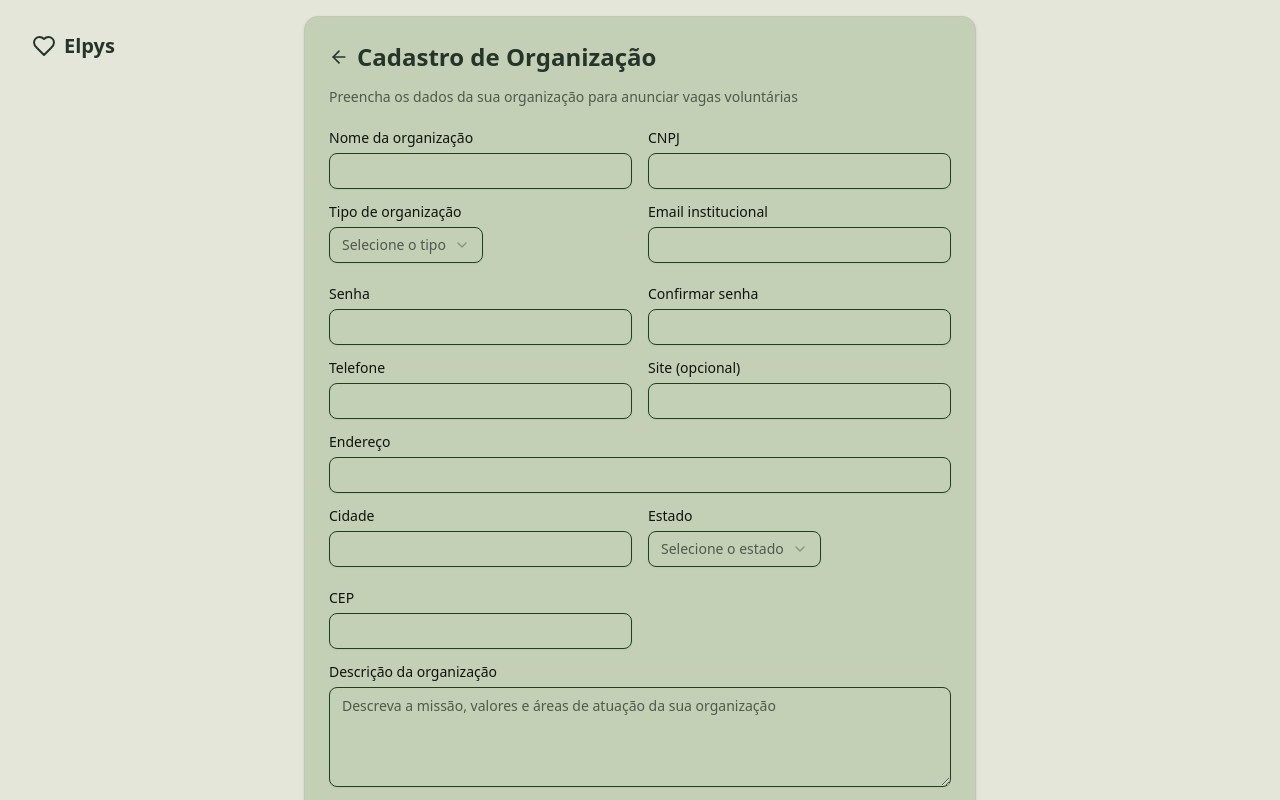
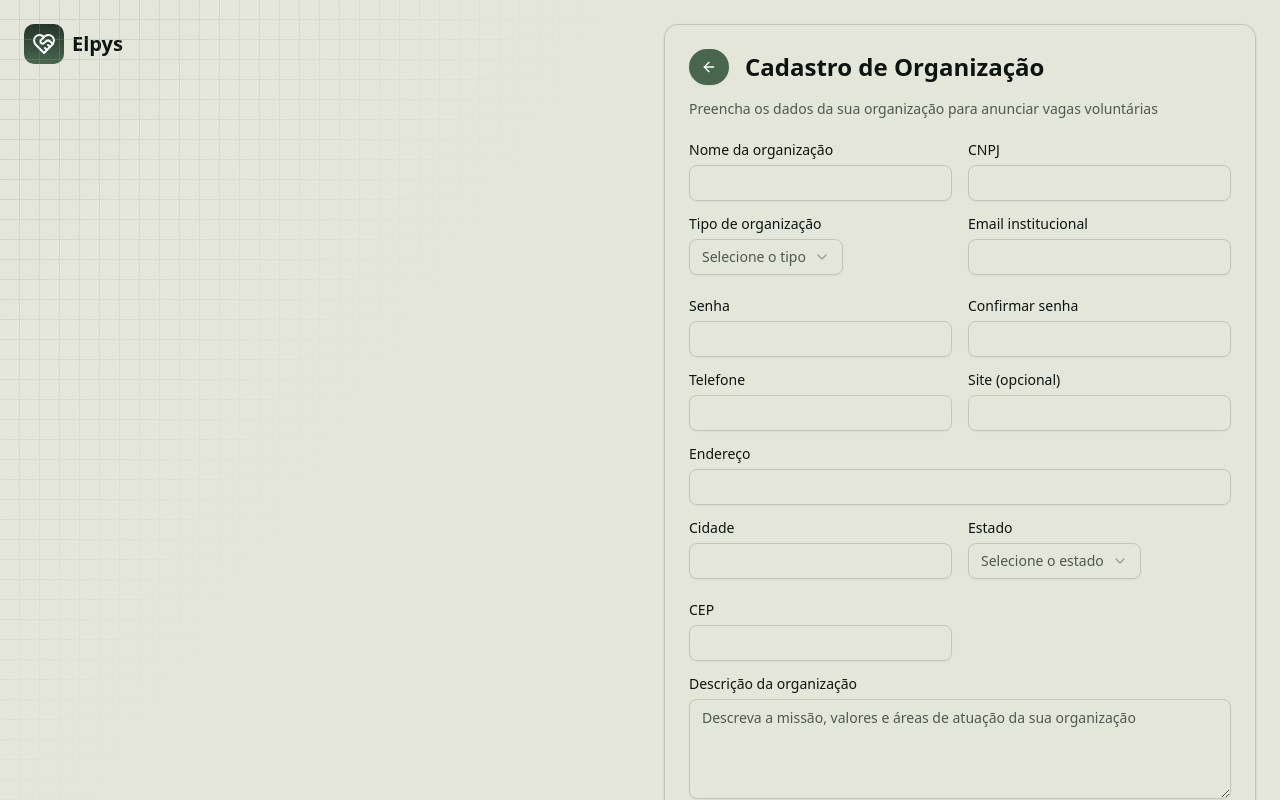
Before and after one commit to ThiagoSilva20/Elpys, a Next.js app: page /cadastro/organizacao in a window 1280 px wide. Shown: the top 800 px of the page. Built offline with nearby package versions, Linux system fonts and the light colour scheme.

Commit message:
refactor: redesign theme colors in cadastro and login page

```diff
--- a/src/app/cadastro/organizacao/page.tsx
+++ b/src/app/cadastro/organizacao/page.tsx
@@ -5,7 +5,7 @@ import type React from "react";
 import { useState } from "react";
 import Link from "next/link";
 import { useRouter } from "next/navigation";
-import { Heart, ArrowLeft } from "lucide-react";
+import { ArrowLeft, HeartHandshakeIcon } from "lucide-react";
 import { Button } from "@/app/_components/ui/button";
 import { Input } from "@/app/_components/ui/input";
 import { Label } from "@/app/_components/ui/label";
@@ -27,6 +27,8 @@ import {
   SelectValue,
 } from "@/app/_components/ui/select";
 import { Checkbox } from "@/app/_components/ui/checkbox";
+import { GridPattern } from "@/app/_components/magicui/grid-pattern";
+import { cn } from "@/app/_lib/utils";
 
 export default function CadastroOrganizacaoPage() {
   const router = useRouter();
@@ -123,27 +125,43 @@ export default function CadastroOrganizacaoPage() {
   };
 
   return (
-    <div className="flex min-h-screen flex-col items-center justify-center p-4">
-      <Link href="/" className="absolute top-8 left-8 flex items-center gap-2">
-        <Heart className="h-6 w-6 text-[#25352a]" />
-        <span className="text-xl font-bold text-[#25352a]">Elpys</span>
+    <div className="flex min-h-screen">
+      <div className="border-primary/50 relative w-1/2 p-6">
+        <GridPattern
+          width={20}
+          height={20}
+          x={-1}
+          y={-1}
+          className={cn(
+            "[mask-image:linear-gradient(to_bottom_right,white,transparent,transparent)]",
+          )}
+        />
+        <Link href="/" className="flex items-center gap-2">
+          <div className="from-primary to-secondary flex size-10 items-center justify-center rounded-lg bg-gradient-to-b p-2">
+            <HeartHandshakeIcon className="size-6 text-white" />
+          </div>
+          <span className="text-xl font-bold">Elpys</span>
         </Link>
-
-      <Card className="w-full max-w-2xl">
+      </div>
+      <div className="bg-background flex h-full w-1/2 flex-col items-center p-6">
+        <Card className="bg-background w-full">
           <CardHeader className="space-y-1">
-          <div className="mb-2 flex items-center">
+            <div className="mb-2 flex items-center space-x-4">
+              <Button asChild variant="secondary" className="rounded-full">
                 <Link
                   href="/cadastro"
-              className="mr-2 text-[#25352a] hover:text-[#1a261e]"
+                  className="flex items-center justify-center"
                 >
-              <ArrowLeft className="h-5 w-5" />
+                  <ArrowLeft className="h-5 w-5 text-white" />
                 </Link>
-            <CardTitle className="text-2xl font-bold text-[#25352a]">
+              </Button>
+              <CardTitle className="text-2xl font-bold">
                 Cadastro de Organização
               </CardTitle>
             </div>
             <CardDescription>
-            Preencha os dados da sua organização para anunciar vagas voluntárias
+              Preencha os dados da sua organização para anunciar vagas
+              voluntárias
             </CardDescription>
           </CardHeader>
           <CardContent>
@@ -163,7 +181,6 @@ export default function CadastroOrganizacaoPage() {
                     value={formData.name}
                     onChange={handleChange}
                     required
-                  className="border-[#1c4020]"
                   />
                 </div>
 
@@ -175,7 +192,6 @@ export default function CadastroOrganizacaoPage() {
                     value={formData.cnpj}
                     onChange={handleChange}
                     required
-                  className="border-[#1c4020]"
                   />
                 </div>
 
@@ -186,7 +202,7 @@ export default function CadastroOrganizacaoPage() {
                       handleSelectChange("orgType", value)
                     }
                   >
-                  <SelectTrigger className="border-[#1c4020]">
+                    <SelectTrigger>
                       <SelectValue placeholder="Selecione o tipo" />
                     </SelectTrigger>
                     <SelectContent>
@@ -209,7 +225,6 @@ export default function CadastroOrganizacaoPage() {
                     value={formData.email}
                     onChange={handleChange}
                     required
-                  className="border-[#1c4020]"
                   />
                 </div>
 
@@ -222,7 +237,6 @@ export default function CadastroOrganizacaoPage() {
                     value={formData.password}
                     onChange={handleChange}
                     required
-                  className="border-[#1c4020]"
                   />
                 </div>
 
@@ -235,7 +249,6 @@ export default function CadastroOrganizacaoPage() {
                     value={formData.confirmarSenha}
                     onChange={handleChange}
                     required
-                  className="border-[#1c4020]"
                   />
                 </div>
 
@@ -247,7 +260,6 @@ export default function CadastroOrganizacaoPage() {
                     value={formData.phone}
                     onChange={handleChange}
                     required
-                  className="border-[#1c4020]"
                   />
                 </div>
 
@@ -258,7 +270,6 @@ export default function CadastroOrganizacaoPage() {
                     name="website"
                     value={formData.website}
                     onChange={handleChange}
-                  className="border-[#1c4020]"
                   />
                 </div>
 
@@ -270,7 +281,6 @@ export default function CadastroOrganizacaoPage() {
                     value={formData.address}
                     onChange={handleChange}
                     required
-                  className="border-[#1c4020]"
                   />
                 </div>
 
@@ -282,16 +292,17 @@ export default function CadastroOrganizacaoPage() {
                     value={formData.city}
                     onChange={handleChange}
                     required
-                  className="border-[#1c4020]"
                   />
                 </div>
 
                 <div className="space-y-2">
                   <Label htmlFor="state">Estado</Label>
                   <Select
-                  onValueChange={(value) => handleSelectChange("state", value)}
+                    onValueChange={(value) =>
+                      handleSelectChange("state", value)
+                    }
                   >
-                  <SelectTrigger className="border-[#1c4020]">
+                    <SelectTrigger>
                       <SelectValue placeholder="Selecione o estado" />
                     </SelectTrigger>
                     <SelectContent>
@@ -306,7 +317,9 @@ export default function CadastroOrganizacaoPage() {
                       <SelectItem value="GO">Goiás (GO)</SelectItem>
                       <SelectItem value="MA">Maranhão (MA)</SelectItem>
                       <SelectItem value="MT">Mato Grosso (MT)</SelectItem>
-                    <SelectItem value="MS">Mato Grosso do Sul (MS)</SelectItem>
+                      <SelectItem value="MS">
+                        Mato Grosso do Sul (MS)
+                      </SelectItem>
                       <SelectItem value="MG">Minas Gerais (MG)</SelectItem>
                       <SelectItem value="PA">Pará (PA)</SelectItem>
                       <SelectItem value="PB">Paraíba (PB)</SelectItem>
@@ -314,7 +327,9 @@ export default function CadastroOrganizacaoPage() {
                       <SelectItem value="PE">Pernambuco (PE)</SelectItem>
                       <SelectItem value="PI">Piauí (PI)</SelectItem>
                       <SelectItem value="RJ">Rio de Janeiro (RJ)</SelectItem>
-                    <SelectItem value="RN">Rio Grande do Norte (RN)</SelectItem>
+                      <SelectItem value="RN">
+                        Rio Grande do Norte (RN)
+                      </SelectItem>
                       <SelectItem value="RS">Rio Grande do Sul (RS)</SelectItem>
                       <SelectItem value="RO">Rondônia (RO)</SelectItem>
                       <SelectItem value="RR">Roraima (RR)</SelectItem>
@@ -334,7 +349,6 @@ export default function CadastroOrganizacaoPage() {
                     value={formData.zipCode}
                     onChange={handleChange}
                     required
-                  className="border-[#1c4020]"
                   />
                 </div>
 
@@ -346,7 +360,7 @@ export default function CadastroOrganizacaoPage() {
                     placeholder="Descreva a missão, valores e áreas de atuação da sua organização"
                     value={formData.description}
                     onChange={handleChange}
-                  className="min-h-[100px] border-[#1c4020]"
+                    className="min-h-[100px]"
                     required
                   />
                 </div>
@@ -356,7 +370,6 @@ export default function CadastroOrganizacaoPage() {
                     id="termos"
                     checked={termos}
                     onCheckedChange={(checked) => setTermos(checked as boolean)}
-                  className="border-[#1c4020]"
                   />
                   <label
                     htmlFor="termos"
@@ -365,14 +378,14 @@ export default function CadastroOrganizacaoPage() {
                     Concordo com os{" "}
                     <Link
                       href="/termos"
-                    className="text-[#25352a] hover:underline"
+                      className="text-secondary hover:underline"
                     >
                       termos de uso
                     </Link>{" "}
                     e{" "}
                     <Link
                       href="/privacidade"
-                    className="text-[#25352a] hover:underline"
+                      className="text-secondary hover:underline"
                     >
                       política de privacidade
                     </Link>
@@ -382,7 +395,7 @@ export default function CadastroOrganizacaoPage() {
 
               <Button
                 type="submit"
-              className="w-full bg-[#25352a] hover:bg-[#1a261e]"
+                className="h-[3em] w-full"
                 disabled={isLoading}
               >
                 {isLoading ? "Cadastrando..." : "Concluir cadastro"}
@@ -392,12 +405,13 @@ export default function CadastroOrganizacaoPage() {
           <CardFooter className="flex justify-center">
             <div className="text-center text-sm">
               Já tem uma conta?{" "}
-            <Link href="/login" className="text-[#25352a] hover:underline">
+              <Link href="/login" className="text-secondary hover:underline">
                 Faça login
               </Link>
             </div>
           </CardFooter>
         </Card>
       </div>
+    </div>
   );
 }
--- a/src/app/cadastro/voluntario/page.tsx
+++ b/src/app/cadastro/voluntario/page.tsx
@@ -5,7 +5,7 @@ import type React from "react";
 import { useState } from "react";
 import Link from "next/link";
 import { useRouter } from "next/navigation";
-import { Heart, ArrowLeft } from "lucide-react";
+import { ArrowLeft, HeartHandshakeIcon } from "lucide-react";
 import { Button } from "@/app/_components/ui/button";
 import { Input } from "@/app/_components/ui/input";
 import { Label } from "@/app/_components/ui/label";
@@ -27,6 +27,8 @@ import {
   SelectValue,
 } from "@/app/_components/ui/select";
 import { Checkbox } from "@/app/_components/ui/checkbox";
+import { GridPattern } from "@/app/_components/magicui/grid-pattern";
+import { cn } from "@/app/_lib/utils";
 
 export default function CadastroVoluntarioPage() {
   const router = useRouter();
@@ -115,22 +117,38 @@ export default function CadastroVoluntarioPage() {
   };
 
   return (
-    <div className="flex min-h-screen flex-col items-center justify-center p-4">
-      <Link href="/" className="absolute top-8 left-8 flex items-center gap-2">
-        <Heart className="h-6 w-6 text-[#25352a]" />
-        <span className="text-xl font-bold text-[#25352a]">Elpys</span>
+    <div className="flex min-h-screen">
+      <div className="border-primary/50 relative w-1/2 p-6">
+        <GridPattern
+          width={20}
+          height={20}
+          x={-1}
+          y={-1}
+          className={cn(
+            "[mask-image:linear-gradient(to_bottom_right,white,transparent,transparent)]",
+          )}
+        />
+        <Link href="/" className="flex items-center gap-2">
+          <div className="from-primary to-secondary flex size-10 items-center justify-center rounded-lg bg-gradient-to-b p-2">
+            <HeartHandshakeIcon className="size-6 text-white" />
+          </div>
+          <span className="text-xl font-bold">Elpys</span>
         </Link>
+      </div>
 
-      <Card className="w-full max-w-2xl">
+      <div className="bg-background flex h-full w-1/2 flex-col items-center p-6">
+        <Card className="bg-background w-full">
           <CardHeader className="space-y-1">
-          <div className="mb-2 flex items-center">
+            <div className="mb-2 flex items-center space-x-4">
+              <Button asChild variant="secondary" className="rounded-full">
                 <Link
                   href="/cadastro"
-              className="mr-2 text-[#25352a] hover:text-[#1a261e]"
+                  className="flex items-center justify-center"
                 >
-              <ArrowLeft className="h-5 w-5" />
+                  <ArrowLeft className="h-5 w-5 text-white" />
                 </Link>
-            <CardTitle className="text-2xl font-bold text-[#25352a]">
+              </Button>
+              <CardTitle className="text-2xl font-bold">
                 Cadastro de Voluntário
               </CardTitle>
             </div>
@@ -155,7 +173,6 @@ export default function CadastroVoluntarioPage() {
                     value={formData.fullName}
                     onChange={handleChange}
                     required
-                  className="border-[#1c4020]"
                   />
                 </div>
 
@@ -168,7 +185,6 @@ export default function CadastroVoluntarioPage() {
                     value={formData.email}
                     onChange={handleChange}
                     required
-                  className="border-[#1c4020]"
                   />
                 </div>
 
@@ -181,7 +197,6 @@ export default function CadastroVoluntarioPage() {
                     value={formData.password}
                     onChange={handleChange}
                     required
-                  className="border-[#1c4020]"
                   />
                 </div>
 
@@ -194,7 +209,6 @@ export default function CadastroVoluntarioPage() {
                     value={formData.confirmarSenha}
                     onChange={handleChange}
                     required
-                  className="border-[#1c4020]"
                   />
                 </div>
 
@@ -206,7 +220,6 @@ export default function CadastroVoluntarioPage() {
                     value={formData.phone}
                     onChange={handleChange}
                     required
-                  className="border-[#1c4020]"
                   />
                 </div>
 
@@ -218,16 +231,17 @@ export default function CadastroVoluntarioPage() {
                     value={formData.city}
                     onChange={handleChange}
                     required
-                  className="border-[#1c4020]"
                   />
                 </div>
 
                 <div className="space-y-2">
                   <Label htmlFor="state">Estado</Label>
                   <Select
-                  onValueChange={(value) => handleSelectChange("state", value)}
+                    onValueChange={(value) =>
+                      handleSelectChange("state", value)
+                    }
                   >
-                  <SelectTrigger className="border-[#1c4020]">
+                    <SelectTrigger>
                       <SelectValue placeholder="Selecione seu estado" />
                     </SelectTrigger>
                     <SelectContent>
@@ -269,7 +283,7 @@ export default function CadastroVoluntarioPage() {
                       handleSelectChange("availability", value)
                     }
                   >
-                  <SelectTrigger className="border-[#1c4020]">
+                    <SelectTrigger>
                       <SelectValue placeholder="Selecione sua disponibilidade" />
                     </SelectTrigger>
                     <SelectContent>
@@ -293,7 +307,7 @@ export default function CadastroVoluntarioPage() {
                     placeholder="Descreva suas áreas de interesse para voluntariado (educação, meio ambiente, saúde, etc.)"
                     value={formData.interests}
                     onChange={handleChange}
-                  className="min-h-[100px] border-[#1c4020]"
+                    className="min-h-[100px]"
                     required
                   />
                 </div>
@@ -303,7 +317,6 @@ export default function CadastroVoluntarioPage() {
                     id="termos"
                     checked={termos}
                     onCheckedChange={(checked) => setTermos(checked as boolean)}
-                  className="border-[#1c4020]"
                   />
                   <label
                     htmlFor="termos"
@@ -312,14 +325,14 @@ export default function CadastroVoluntarioPage() {
                     Concordo com os{" "}
                     <Link
                       href="/termos"
-                    className="text-[#25352a] hover:underline"
+                      className="text-secondary hover:underline"
                     >
                       termos de uso
                     </Link>{" "}
                     e{" "}
                     <Link
                       href="/privacidade"
-                    className="text-[#25352a] hover:underline"
+                      className="text-secondary hover:underline"
                     >
                       política de privacidade
                     </Link>
@@ -329,7 +342,7 @@ export default function CadastroVoluntarioPage() {
 
               <Button
                 type="submit"
-              className="w-full bg-[#25352a] hover:bg-[#1a261e]"
+                className="h-[3em] w-full"
                 disabled={isLoading}
               >
                 {isLoading ? "Cadastrando..." : "Concluir cadastro"}
@@ -339,12 +352,13 @@ export default function CadastroVoluntarioPage() {
           <CardFooter className="flex justify-center">
             <div className="text-center text-sm">
               Já tem uma conta?{" "}
-            <Link href="/login" className="text-[#25352a] hover:underline">
+              <Link href="/login" className="text-secondary hover:underline">
                 Faça login
               </Link>
             </div>
           </CardFooter>
         </Card>
       </div>
+    </div>
   );
 }
--- a/src/app/login/organizacao/page.tsx
+++ b/src/app/login/organizacao/page.tsx
@@ -4,7 +4,7 @@ import type React from "react";
 import { useState } from "react";
 import Link from "next/link";
 import { useRouter } from "next/navigation";
-import { Heart, ArrowLeft } from "lucide-react";
+import { ArrowLeft, HeartHandshakeIcon } from "lucide-react";
 import { Button } from "@/app/_components/ui/button";
 import { Input } from "@/app/_components/ui/input";
 import { Label } from "@/app/_components/ui/label";
@@ -77,22 +77,23 @@ export default function LoginOrganizacaoPage() {
   };
 
   return (
-    <div className="flex min-h-screen flex-col items-center justify-center bg-[#f5f7f5] p-4">
-      <Link href="/" className="absolute top-8 left-8 flex items-center gap-2">
-        <Heart className="h-6 w-6 text-[#25352a]" />
-        <span className="text-xl font-bold text-[#25352a]">Elpys</span>
+    <div className="bg-background flex min-h-screen flex-col items-center justify-center p-4">
+      <Link href="/" className="flex items-center gap-2">
+        <div className="from-primary to-secondary flex size-10 items-center justify-center rounded-lg bg-gradient-to-b p-2">
+          <HeartHandshakeIcon className="size-6 text-white" />
+        </div>
+        <span className="text-xl font-bold">Elpys</span>
       </Link>
 
-      <Card className="w-full max-w-md">
+      <Card className="bg-background border-primary/50 mt-4 w-full max-w-md">
         <CardHeader className="space-y-1">
-          <div className="mb-2 flex items-center">
-            <Link
-              href="/login"
-              className="mr-2 text-[#25352a] hover:text-[#1a261e]"
-            >
-              <ArrowLeft className="h-5 w-5" />
-            </Link>
-            <CardTitle className="text-2xl font-bold text-[#25352a]">
+          <div className="mb-2 flex items-center space-x-4">
+            <Button asChild variant="secondary" className="rounded-full">
+              <Link href="/login" className="flex items-center justify-center">
+                <ArrowLeft className="h-5 w-5 text-white" />
+              </Link>
+            </Button>
+            <CardTitle className="text-2xl font-bold">
               Login de Organização
             </CardTitle>
           </div>
@@ -123,7 +124,7 @@ export default function LoginOrganizacaoPage() {
                 <Label htmlFor="password">Senha</Label>
                 <Link
                   href="/recuperar-senha"
-                  className="text-sm text-[#25352a] hover:underline"
+                  className="text-secondary text-sm hover:underline"
                 >
                   Esqueceu a senha?
                 </Link>
@@ -138,7 +139,7 @@ export default function LoginOrganizacaoPage() {
             </div>
             <Button
               type="submit"
-              className="w-full bg-[#25352a] hover:bg-[#1a261e]"
+              className="h-[em] w-full"
               disabled={isLoading}
             >
               {isLoading ? "Entrando..." : "Entrar"}
@@ -150,7 +151,7 @@ export default function LoginOrganizacaoPage() {
             Não tem uma conta?{" "}
             <Link
               href="/cadastro/organizacao"
-              className="text-[#25352a] hover:underline"
+              className="text-secondary hover:underline"
             >
               Cadastre sua organização
             </Link>
--- a/src/app/login/voluntario/page.tsx
+++ b/src/app/login/voluntario/page.tsx
@@ -4,7 +4,7 @@ import type React from "react";
 import { useState } from "react";
 import Link from "next/link";
 import { useRouter } from "next/navigation";
-import { Heart, ArrowLeft } from "lucide-react";
+import { ArrowLeft, HeartHandshakeIcon } from "lucide-react";
 import { Button } from "@/app/_components/ui/button";
 import { Input } from "@/app/_components/ui/input";
 import { Label } from "@/app/_components/ui/label";
@@ -77,22 +77,23 @@ export default function LoginVoluntarioPage() {
   };
 
   return (
-    <div className="flex min-h-screen flex-col items-center justify-center bg-[#f5f7f5] p-4">
-      <Link href="/" className="absolute top-8 left-8 flex items-center gap-2">
-        <Heart className="h-6 w-6 text-[#25352a]" />
-        <span className="text-xl font-bold text-[#25352a]">Elpys</span>
+    <div className="bg-background flex min-h-screen flex-col items-center justify-center p-4">
+      <Link href="/" className="flex items-center gap-2">
+        <div className="from-primary to-secondary flex size-10 items-center justify-center rounded-lg bg-gradient-to-b p-2">
+          <HeartHandshakeIcon className="size-6 text-white" />
+        </div>
+        <span className="text-xl font-bold">Elpys</span>
       </Link>
 
-      <Card className="w-full max-w-md">
+      <Card className="bg-background border-primary/50 mt-4 w-full max-w-md">
         <CardHeader className="space-y-1">
-          <div className="mb-2 flex items-center">
-            <Link
-              href="/login"
-              className="mr-2 text-[#25352a] hover:text-[#1a261e]"
-            >
-              <ArrowLeft className="h-5 w-5" />
-            </Link>
-            <CardTitle className="text-2xl font-bold text-[#25352a]">
+          <div className="mb-2 flex items-center space-x-4">
+            <Button asChild variant="secondary" className="rounded-full">
+              <Link href="/login" className="flex items-center justify-center">
+                <ArrowLeft className="h-5 w-5 text-white" />
+              </Link>
+            </Button>
+            <CardTitle className="text-2xl font-bold">
               Login de Voluntário
             </CardTitle>
           </div>
@@ -123,7 +124,7 @@ export default function LoginVoluntarioPage() {
                 <Label htmlFor="password">Senha</Label>
                 <Link
                   href="/recuperar-senha"
-                  className="text-sm text-[#25352a] hover:underline"
+                  className="text-secondary text-sm hover:underline"
                 >
                   Esqueceu a senha?
                 </Link>
@@ -138,7 +139,7 @@ export default function LoginVoluntarioPage() {
             </div>
             <Button
               type="submit"
-              className="w-full bg-[#25352a] hover:bg-[#1a261e]"
+              className="h-[3em] w-full"
               disabled={isLoading}
             >
               {isLoading ? "Entrando..." : "Entrar"}
@@ -150,7 +151,7 @@ export default function LoginVoluntarioPage() {
             Não tem uma conta?{" "}
             <Link
               href="/cadastro/voluntario"
-              className="text-[#25352a] hover:underline"
+              className="text-secondary hover:underline"
             >
               Cadastre-se como voluntário
             </Link>
```
Lines whose indentation alone changed are shown as unchanged.
